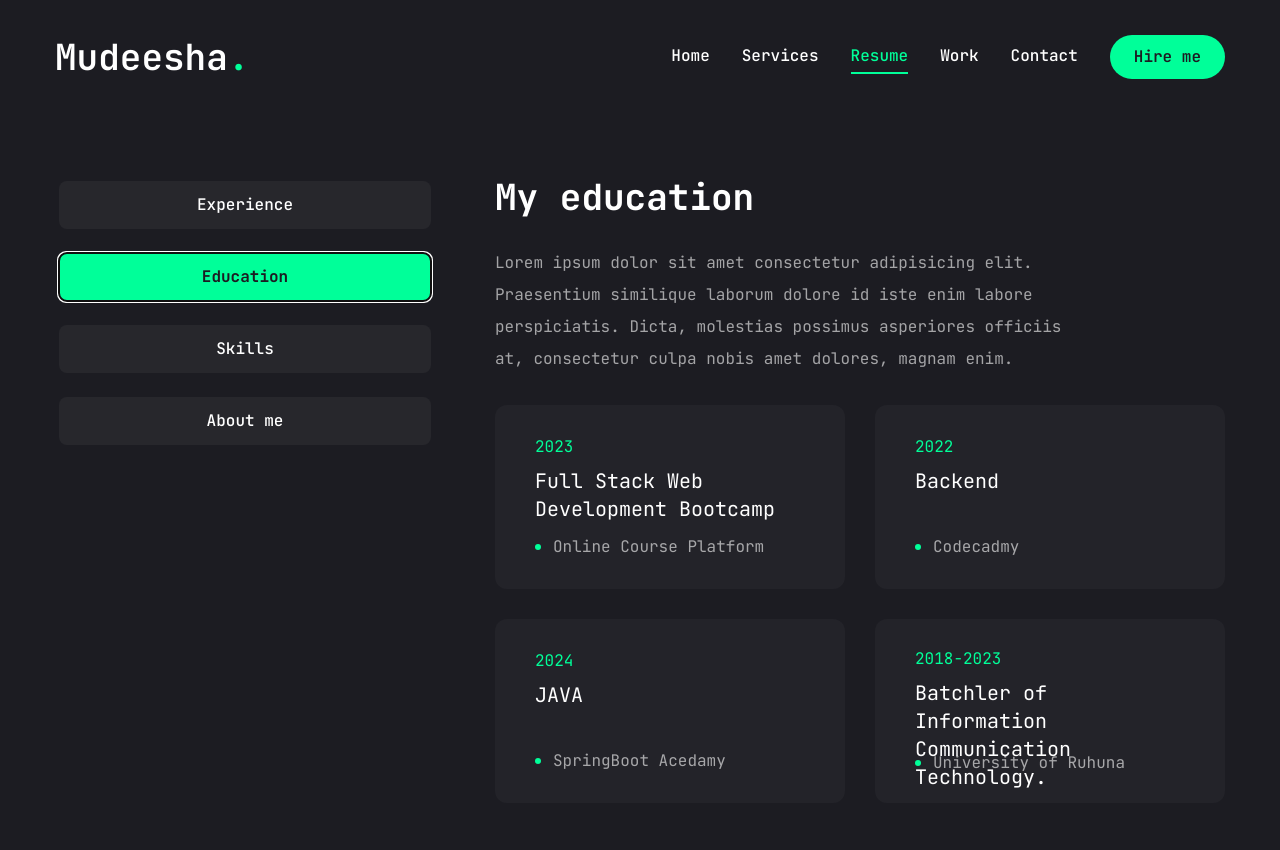
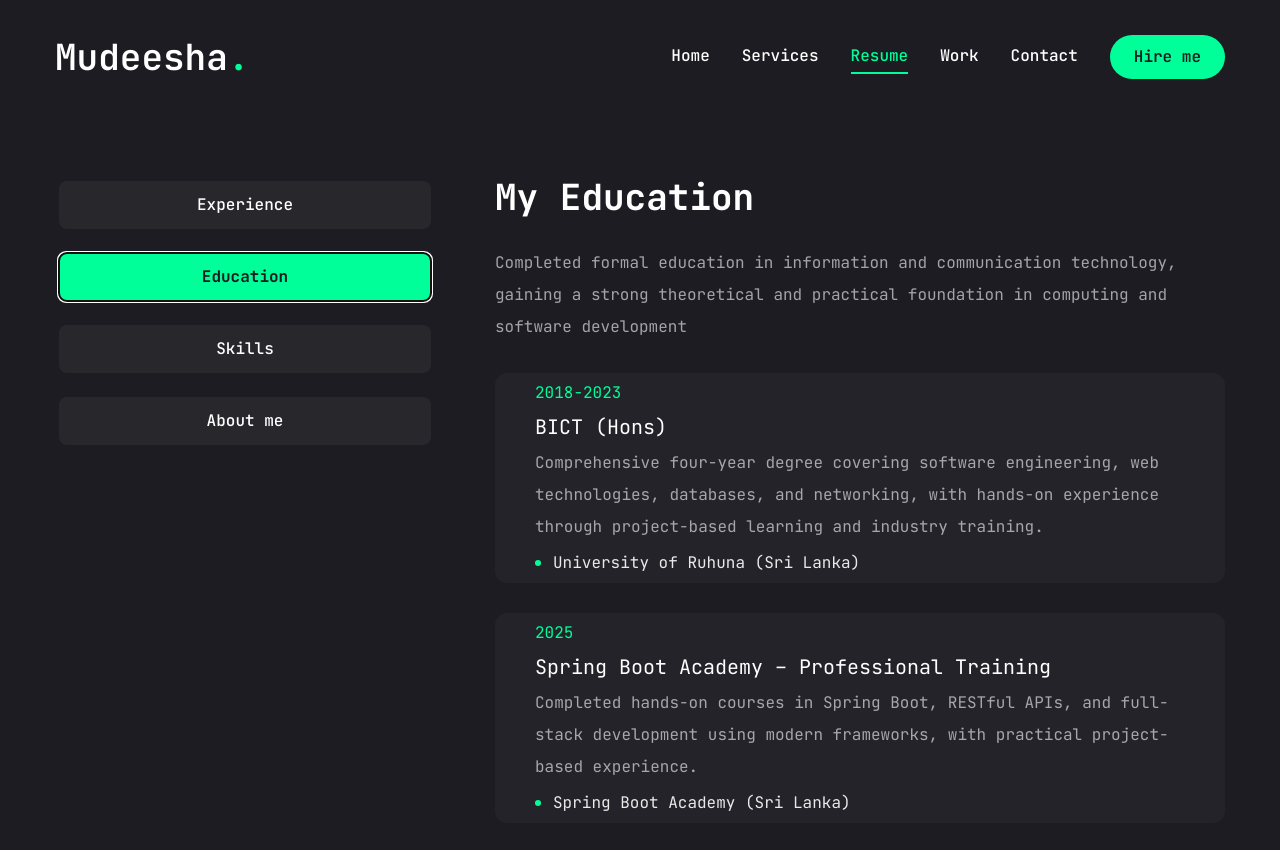
Before and after one commit to mudeesha/portfolio, a Next.js app: page /resume in a window 1280 px wide. Both pictures are taken after a click on the tab "Education". Shown: the top 850 px of the page. Built offline with nearby package versions, Linux system fonts and the light colour scheme.

Commit message:
add eslintrc json

```diff
--- /dev/null
+++ b/app/api/send-email/route.js
@@ -0,0 +1,39 @@
+import nodemailer from "nodemailer";
+
+export async function POST(request) {
+  try {
+    const body = await request.json();
+    const { firstname, lastname, email, phone, service, message } = body;
+
+    const transporter = nodemailer.createTransport({
+      service: "gmail", // or use another SMTP service
+      auth: {
+        user: process.env.EMAIL_USER,
+        pass: process.env.EMAIL_PASS,
+      },
+    });
+
+    const mailOptions = {
+      from: email,
+      to: process.env.EMAIL_TO,
+      subject: `New Contact Form Submission from ${firstname}`,
+      html: `
+        <h3>Contact Details</h3>
+        <p><strong>Name:</strong> ${firstname} ${lastname}</p>
+        <p><strong>Email:</strong> ${email}</p>
+        <p><strong>Phone:</strong> ${phone}</p>
+        <p><strong>Service:</strong> ${service}</p>
+        <p><strong>Message:</strong><br/>${message}</p>
+      `,
+    };
+
+    await transporter.sendMail(mailOptions);
+
+    return new Response(JSON.stringify({ success: true }), { status: 200 });
+  } catch (error) {
+    console.error("Error sending email:", error);
+    return new Response(JSON.stringify({ success: false, error: error.message }), {
+      status: 500,
+    });
+  }
+}
--- a/app/page.jsx
+++ b/app/page.jsx
@@ -27,8 +27,7 @@ export default function Home() {
                 <span className="text-accent">Mudeesha Tharindu</span>
               </h1>
               <p className="max-w-[500px] mb-9 text-white/80">
-                I excel at creating elegant digital experiences and am proficient
-                in various programming languages and technologies.
+              I specialize in crafting elegant and user-centric digital experiences, with strong proficiency in a wide range of programming languages and modern technologies.
               </p>
 
               <div className="flex flex-col xl:flex-row items-center gap-8">
--- a/app/resume/page.jsx
+++ b/app/resume/page.jsx
@@ -1,13 +1,13 @@
 "use client";
 
 import { Description } from "@radix-ui/react-dialog";
-import { FaHtml5, FaCss3, FaJs, FaReact, FaFigma } from "react-icons/fa";
 import { DiNodejsSmall } from "react-icons/di";
-import { SiTailwindcss, SiNextdotjs } from "react-icons/si";
+import { FaHtml5, FaCss3, FaJs, FaReact, FaFigma, FaLaravel, FaNodeJs } from "react-icons/fa";
+import { SiTailwindcss, SiNextdotjs, SiSpringboot, SiDotnet, SiFastapi, SiMysql, SiMongodb,  SiTensorflow, SiKeras, SiOpencv  } from "react-icons/si";
 
 const about = {
   title: 'About me',
-  description: "Lorem ipsum dolor sit amet consectetur adipisicing elit. Praesentium similique laborum dolore id iste enim labore perspiciatis. Dicta, molestias possimus asperiores officiis at, consectetur culpa nobis amet dolores, magnam enim.",
+  description: "Passionate and dedicated software engineer with experience in full-stack development, specializing in building scalable and user-centric web applications. Skilled in a variety of programming languages and frameworks, with a strong commitment to continuous learning and professional growth. Driven to create innovative digital solutions that deliver exceptional user experiences and meet real-world needs.",
   info: [
     {
       fieldName: "Name",
@@ -21,10 +21,10 @@ const about = {
       fieldName: "Experience",
       fieldValue: "2+ Years"
     },
-    {
-      fieldName: "Skype",
-      fieldValue: "mudeesha.01"
-    },
+    // {
+    //   fieldName: "Linkedin",
+    //   fieldValue: "www.linkedin.com/in/mudeesha-tharindu-dilshan"
+    // },
     {
       fieldName: "Email",
       fieldValue: "mudeeshatharindudilshan@gmail.com"
@@ -43,62 +43,45 @@ const about = {
 const experience = {
   icon: '/assets/resume/badge.svg',
   title: "My experience",
-  description: "Lorem ipsum dolor sit amet consectetur adipisicing elit. Praesentium similique laborum dolore id iste enim labore perspiciatis. Dicta, molestias possimus asperiores officiis at, consectetur culpa nobis amet dolores, magnam enim.",
+  description: "Software engineer with proven experience in designing and developing engaging digital experiences. Strong foundation in web development complemented by a continuous commitment to learning new technologies and advancing technical skills.",
   items: [
     {
-      company: "Rightmo web solutions (pvt) LTD.",
-      position: "Associate Software Engineer",
-      duration: "2024 - 2025"
-    },
-    {
-      company: "ABC web solutions (pvt) LTD.",
-      position: "Abc Engineer",
-      duration: "2024 - 2021"
-    },
-    {
-      company: "ABC web solutions (pvt) LTD.",
-      position: "Abc Engineer",
-      duration: "2024 - 2021"
-    },
-    {
-      company: "ABC web solutions (pvt) LTD.",
-      position: "Abc Engineer",
-      duration: "2024 - 2021"
+      company: "Rightmo Web Solution (PVT) LTD.",
+      position: "Full-Stack Software Engineer",
+      duration: "2023 - Present"
     },
   ]
 };
 
 const education = {
   icon: '/assets/resume/cap.svg',
-  title: "My education",
-  description: "Lorem ipsum dolor sit amet consectetur adipisicing elit. Praesentium similique laborum dolore id iste enim labore perspiciatis. Dicta, molestias possimus asperiores officiis at, consectetur culpa nobis amet dolores, magnam enim.",
+  title: "My Education",
+  description: "Completed formal education in information and communication technology, gaining a strong theoretical and practical foundation in computing and software development",
   items: [
     {
-      institution: "Online Course Platform",
-      description: "Full Stack  Web Development Bootcamp",
-      duration: "2023"
+      institution: "University of Ruhuna (Sri Lanka)",
+      description: "Comprehensive four-year degree covering software engineering, web technologies, databases, and networking, with hands-on experience through project-based learning and industry training.",
+      title: "BICT (Hons)",
+      duration: "2018-2023"
     },
     {
-      institution: "Codecadmy",
-      description: "Backend",
-      duration: "2022"
+      institution: "Spring Boot Academy (Sri Lanka)",
+      description: "Completed hands-on courses in Spring Boot, RESTful APIs, and full-stack development using modern frameworks, with practical project-based experience.",
+      title: "Spring Boot Academy – Professional Training",
+      duration: "2025"
     },
     {
-      institution: "SpringBoot Acedamy",
-      description: "JAVA",
-      duration: "2024"
-    },
-    {
-      institution: "University of Ruhuna",
-      description: "Batchler of Information Communication Technology.",
-      duration: "2018-2023"
+      institution: "Spring Boot Academy (Sri Lanka)",
+      description: "Completed hands-on courses in Spring Boot, RESTful APIs, and full-stack development using modern frameworks, with practical project-based experience.",
+      title: "Spring Boot Academy – Professional Training",
+      duration: "2025"
     },
   ]
 };
 
 const skills = {
-  tittle: "My Skills",
-  description: "Lorem ipsum dolor, sit amet consectetur adipisicing elit. Sint, nesciunt sunt perspiciatis expedita unde repellendus illum adipisci enim vero saepe nisi magnam, mollitia accusantium voluptas, et possimus. Obcaecati, eligendi quidem.",
+  title: "My Skills",
+  description: "Proficient in a wide range of programming languages, frameworks, and technology stacks commonly used in modern web and software development, with hands-on experience in building dynamic user interfaces, developing robust backend systems, and managing databases effectively.",
   skillList: [
     {
       icon: <FaHtml5 />,
@@ -109,24 +92,56 @@ const skills = {
       name: "css 3",
     },
     {
-      icon: <FaJs />,
-      name: "javascript",
+      icon: <SiSpringboot />,
+      name: "Spring Boot",
+    },
+    {
+      icon: <FaLaravel />,
+      name: "Laravel",
+    },
+    {
+      icon: <SiNextdotjs />,
+      name: "Next.js",
     },
     {
       icon: <FaReact />,
-      name: "react.js",
+      name: "React.js",
     },
     {
-      icon: <SiNextdotjs />,
-      name: "next.js",
+      icon: <FaNodeJs />,
+      name: "Node.js",
+    },
+    {
+      icon: <SiDotnet />,
+      name: ".NET Core",
     },
     {
       icon: <SiTailwindcss />,
-      name: "tailwind.css",
+      name: "Tailwind CSS",
     },
     {
-      icon: <DiNodejsSmall />,
-      name: "node.js",
+      icon: <SiFastapi />,
+      name: "FastAPI",
+    },
+    // {
+    //   icon: <SiTensorflow />,
+    //   name: "TensorFlow",
+    // },
+    // {
+    //   icon: <SiKeras />,
+    //   name: "Keras",
+    // },
+    // {
+    //   icon: <SiOpencv />,
+    //   name: "OpenCV",
+    // },
+    {
+      icon: <SiMysql />,
+      name: "MySQL",
+    },
+    {
+      icon: <SiMongodb />,
+      name: "MongoDB",
     },
   ],
 };
@@ -183,21 +198,22 @@ const Resume = () => {
             <TabsContent value="education" className="w-full">
               <div className="flex flex-col gap-[30px] text-center xl:text-left">
                 <h3 className="text-4xl font-bold">{education.title}</h3>
-                <p className="max-w-[600px] text-white/60 mx-auto xl:mx-0">{education.description}</p>
-                <ScrollArea className="h-[400px] overflow-y-auto">
-                  <ul className="grid grid-cols-1 lg:grid-cols-2 gap-[30px]">
+                <p className="max-w-auto text-white/60 mx-auto xl:mx-0">{education.description}</p>
+                <ScrollArea className="h-[480px] overflow-y-auto">
+                  <ul className="grid grid-cols-1 gap-[30px]">
                     {education.items.map((item, index) => (
                       <li
                         key={index}
-                        className="bg-[#232329] h-[184px] py-6 px-10 rounded-xl flex flex-col justify-center items-center lg:items-start gap-1"
+                        className="bg-[#232329] h-[210px] py-6 px-10 rounded-xl flex flex-col justify-center items-center lg:items-start gap-1"
                       >
                         <span className="text-accent">{item.duration}</span>
-                        <h3 className="text-xl max-w-[260px] min-h-[60px] text-center lg:text-left">
-                          {item.description}
+                        <h3 className="text-xl max-w-auto min-h-[30px] text-center lg:text-left">
+                          {item.title}
                         </h3>
+                        <p className="text-white/60">{item.description}</p>
                         <div className="flex items-center gap-3">
                           <span className="w-[6px] h-[6px] rounded-full bg-accent"></span>
-                          <p className="text-white/60">{item.institution}</p>
+                          <p className="text-white/90">{item.institution}</p>
                         </div>
                       </li>
                     ))}
@@ -210,7 +226,7 @@ const Resume = () => {
               <div className="flex flex-col gap-[30px]">
                 <div className = "flex flex-col gap-[30px] text-center xl:text-left">
                   <h3 className="text-4xl font-bold">{skills.title}</h3>
-                  <p className="max-w-[600px] text-white/60 mx-auto xl:mx-0">{skills.description}</p>
+                  <p className="max-w-auto text-white/60 mx-auto xl:mx-0">{skills.description}</p>
                 </div>
                 <ul className="grid grid-cols-2 sm:grid-cols-3 md:grid-cols-4 gap-4 xl:gap-[30px]">
                   {skills.skillList.map((skill, index)=> {
@@ -234,8 +250,8 @@ const Resume = () => {
             <TabsContent value="about" className="w-full text-center xl:text-left">
               <div className="flex flex-col gap-[30px]">
                 <h3 className="text-4xl font-bold">{about.title}</h3>
-                <p className="max-w-[600px] text-white/60 mx-auto xl:mx-0">{about.description}</p>
-                <ul className="grid grid-cols-1 xl:grid-cols-2 gap-y-6 max-w-[620px] mx-auto xl:mx-0">
+                <p className="max-w-auto text-white/60 mx-auto xl:mx-0">{about.description}</p>
+                <ul className="grid grid-cols-1 xl:grid-cols-2 gap-y-6 xl:gap-x-6 mx-auto xl:mx-0 w-full">
                   {about.info.map((item,index)=>{
                     return(
                       <li key={index} className="flex items-center justify-center xl:justify-start gap-4">
```
Also changed, not shown: app/services/page.jsx (+6 -6 lines), components/ProgressBar.jsx (added, +37 -0 lines), .eslintrc.json (added).
